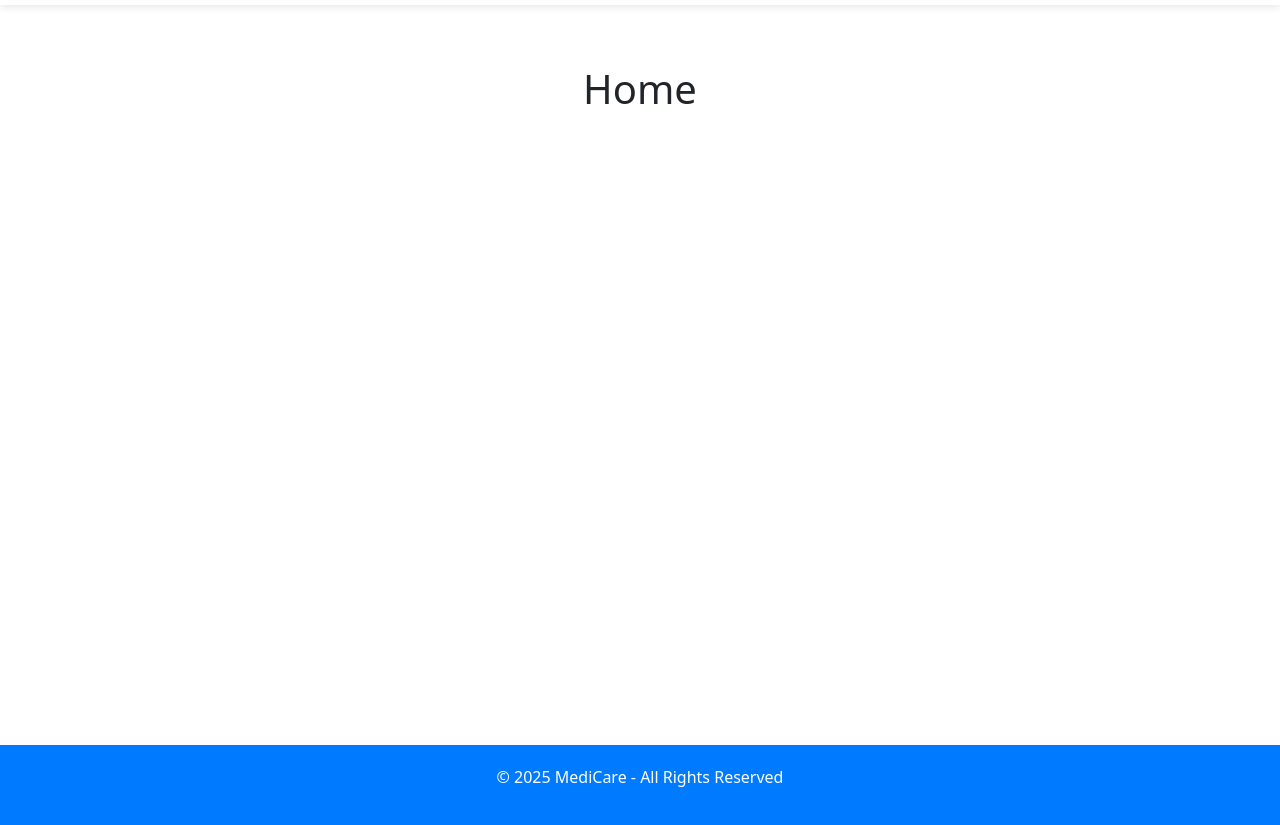
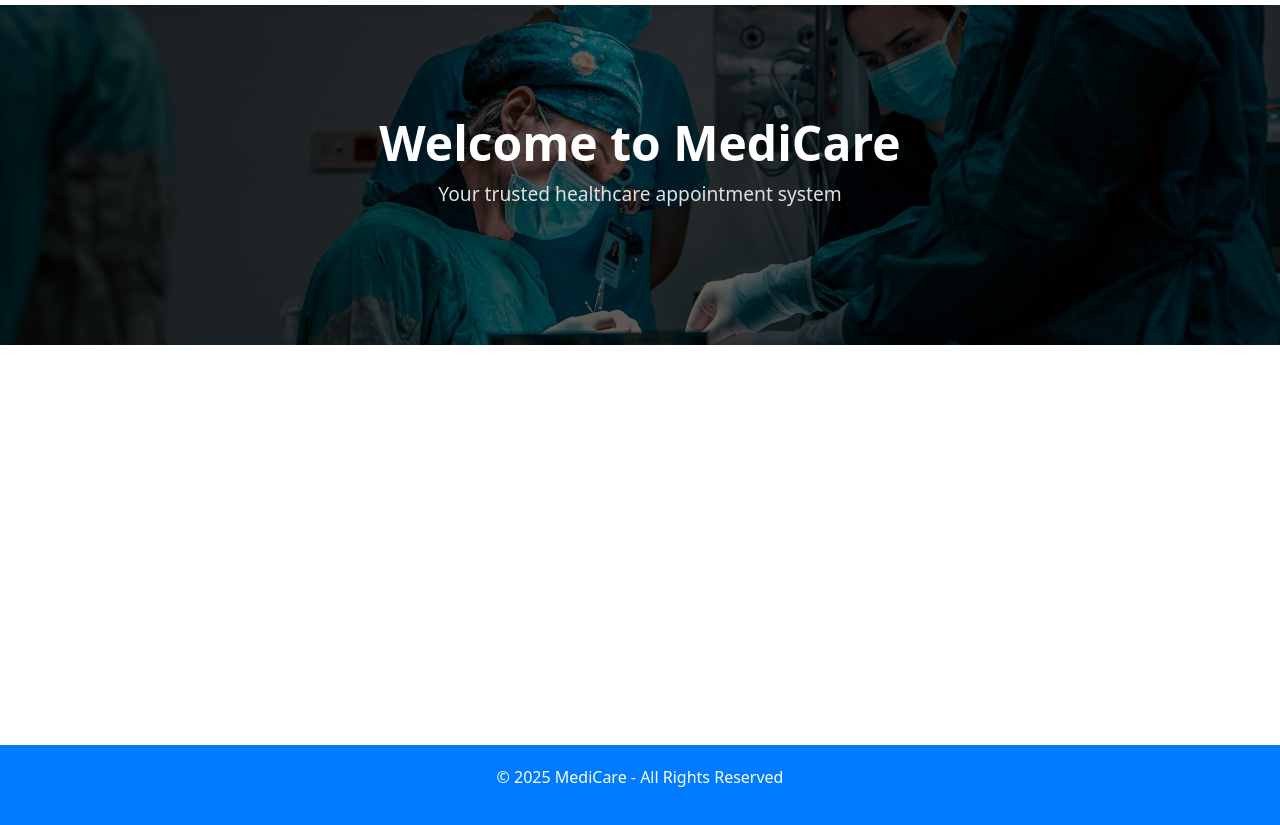
Before and after one commit to LakshanEdirisinghe/Patient-Appointment-Management-System, a plain HTML site: page index.html in a window 1280 px wide. Shown: the part 55-880 px from the top of the page. Drawn offline with nearby package versions, Linux system fonts and the light colour scheme.

Commit message:
home cover img was added and its header and titles as well

```diff
--- a/index.html
+++ b/index.html
@@ -48,8 +48,14 @@
 
     <!-- HOME -->
     <section id="home" class="active">
-    <h1>Home</h1>
+        <img src="src/img/husien-bisky-ZuIucrhwHvA-unsplash.jpg" alt="cover img">
+        <div class="home-content">
+            <h1>Welcome to MediCare</h1>
+            <p>Your trusted healthcare appointment system</p>
+        </div>
+
     </section>
+
 
     <!-- ABOUT -->
     <section id="about">
--- a/style.css
+++ b/style.css
@@ -35,6 +35,41 @@
         display: block;
     }
 
+    #home img {
+        position: absolute;
+        top: 0;
+        left: 0;
+        width: 100%;
+        height: 50%;
+        object-fit: cover;
+        /* crop image nicely */
+        object-position: center;
+        filter: brightness(40%);
+        /* darkens the image */
+        /* center crop focus */
+    }
+
+    /* --- Centered Text Overlay --- */
+    .home-content {
+        position: absolute;
+        top: 28%;
+        left: 50%;
+        transform: translate(-50%, -50%);
+        color: white;
+        text-align: center;
+    }
+
+    .home-content h1 {
+        font-size: 3rem;
+        font-weight: 700;
+    }
+
+    .home-content p {
+        font-size: 1.2rem;
+        margin-top: 1px;
+        color: #e0e0e0;
+    }
+
     footer {
         background: #007bff;
         color: white;
```
Also changed, not shown: src/img/husien-bisky-ZuIucrhwHvA-unsplash.jpg (added). Lines whose indentation alone changed are shown as unchanged.
